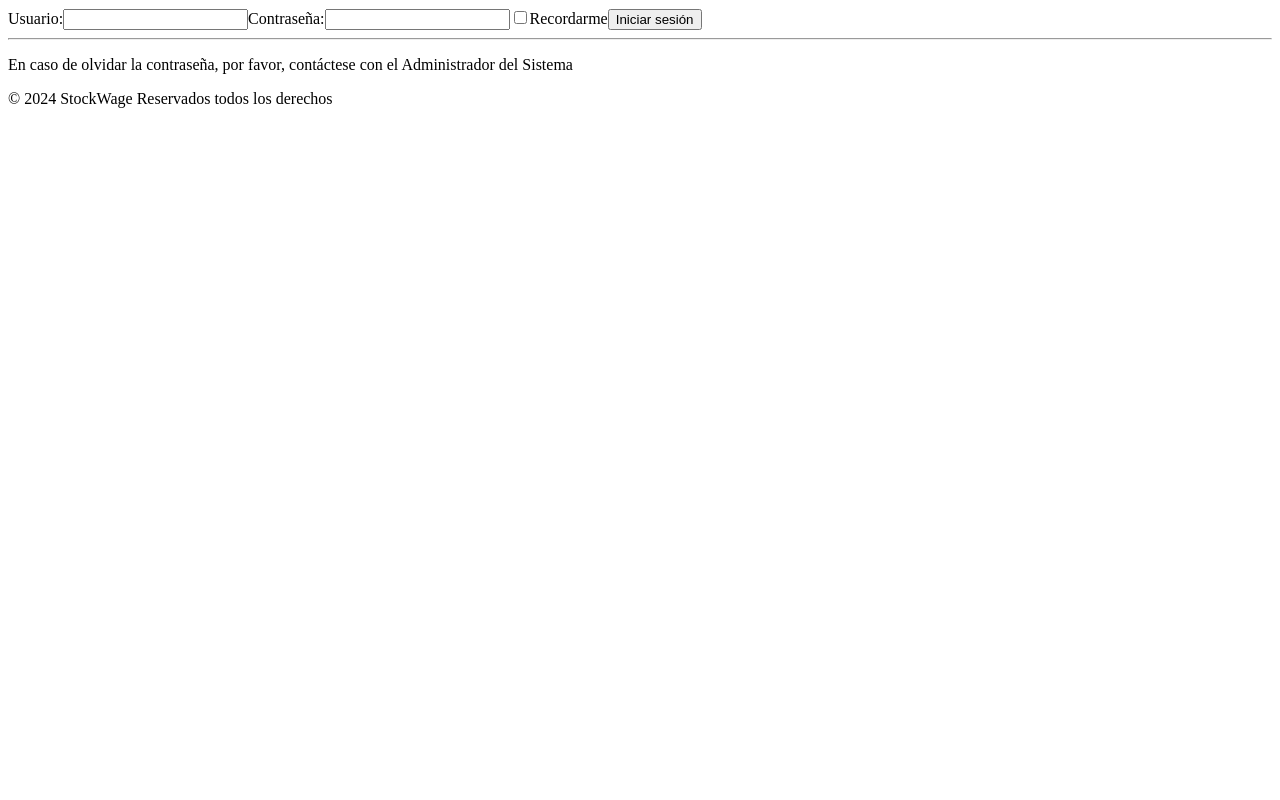
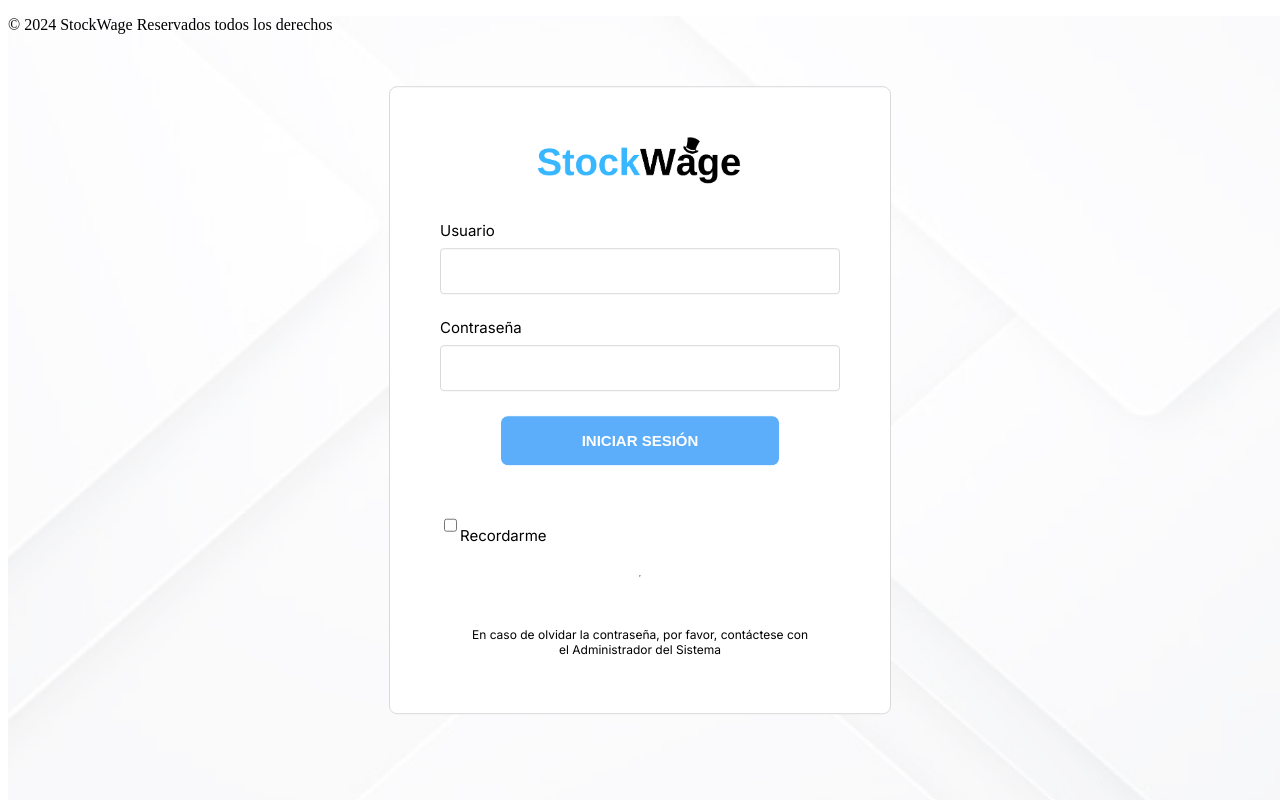
Before and after one commit to Code-Crafters-PUJ/web-app-admin, an Angular app: page /login in a window 1280 px wide. Built offline with nearby package versions, Linux system fonts and the light colour scheme.

Commit message:
Add First Style

```diff
--- a/src/app/login/login.component.css
+++ b/src/app/login/login.component.css
@@ -0,0 +1,100 @@
+@import url('https://fonts.googleapis.com/css2?family=Inter:wght@100..900&display=swap');
+
+#wallpaper-img {
+    width: 100dvw;
+    height: 100dvh;
+    opacity: 0.9;
+    z-index: -1;
+    position:fixed;
+}
+
+#main-container {
+    width: 500px;
+    height: 600px;
+    position: absolute;
+
+    top: 50%;
+    left: 50%;
+    transform: translate(-50%, -50%);
+
+    background-color: white;
+    border-radius: 1vh;
+    border: 0.1vh solid #D9D9D9;
+    display: flex;
+    flex-direction: column;
+    justify-content: space-evenly;
+
+    font-family: "Inter", sans-serif;
+    font-size: 15px;
+    padding-top: 1%;
+    padding-bottom:1%;
+}
+
+#main-container img {
+   height:10%;
+   align-self: center;
+}
+
+#main-container form{
+    display: flex;
+    flex-direction: column;
+    justify-content: center;
+    padding-left:10%;
+    padding-right:10%;
+}
+
+#main-container form .main-input{
+    height:5vh;
+    border-radius: 0.5vh;
+    border: 0.1vh solid #D9D9D9;
+    margin-bottom: 3vh;
+    padding:2px;
+}
+
+#rememberMe-container{
+    padding-top: 10%;
+}
+
+#main-container form #rememberMe{
+    height:100%;
+    border-radius: 0.5vh;
+    border: 0.1vh solid #D9D9D9;
+    margin-bottom: 2vh;
+    padding:2px;
+}
+
+#main-container form #rememberMe::before{
+    border: 0.1vh solid #D9D9D9;
+}
+
+#main-container form #rememberMe:checked {
+    background-color: #D9D9D9;
+}
+
+#main-container form .main-label{
+    padding-bottom: 1vh;
+}
+
+#main-container form #btn-login{
+    padding-top: 4%;
+    padding-bottom: 4%;
+    margin-left: 15%;
+    margin-right: 15%;
+    border-radius: 1vh;
+    border: 0.1vh solid #fff;
+
+    font-size: 15px;
+    font-weight: 800;
+    color: #fff;
+    background-color: #5CAEFA;
+}
+
+#main-container p{
+    display: flex;
+    flex-direction: column;
+    justify-content: center;
+    text-align: center;
+    font-size: 12px;
+    padding-right: 80px;
+    padding-left: 80px;
+}
--- a/src/app/login/login.component.html
+++ b/src/app/login/login.component.html
@@ -1,20 +1,27 @@
-<div id="main-square">
+<img id="wallpaper-img" src="/../assets/login/wallpaper.jpg" alt="wallpaper">
+<div id="main-container">
+    <img src="/../assets/login/main-logo.png" alt="logo-company">
+
     <form>
-        <label for="username">Usuario:</label>
-        <input type="text" id="username" name="username">
 
-        <label for="password">Contraseña:</label>
-        <input type="password" id="password" name="password">
+        <label for="username" class="main-label">Usuario</label>
+        <input type="text" id="username" class="main-input" name="username">
 
+        <label for="password" class="main-label">Contraseña</label>
+        <input type="password" id="password" class="main-input" name="password">
 
-        <input type="checkbox" id="rememberMe" name="rememberMe">
-        <label for="rememberMe">Recordarme</label>
+        <button type="submit" id="btn-login">INICIAR SESIÓN</button>
+        <div id="rememberMe-container">
+            <input type="checkbox" id="rememberMe" name="rememberMe">
+            <label for="rememberMe" >Recordarme</label>
+        </div>
+    </form>
 
-        <button type="submit">Iniciar sesión</button>
 
         <hr>
 
         <p>En caso de olvidar la contraseña, por favor, contáctese con el Administrador del Sistema</p>
-    </form>
-    <p>© 2024 StockWage Reservados todos los derechos</p>
+
+
 </div>
+<p>© 2024 StockWage Reservados todos los derechos</p>
```
Also changed, not shown: src/assets/login/main-logo.png (added), src/assets/login/wallpaper.jpg (added).
